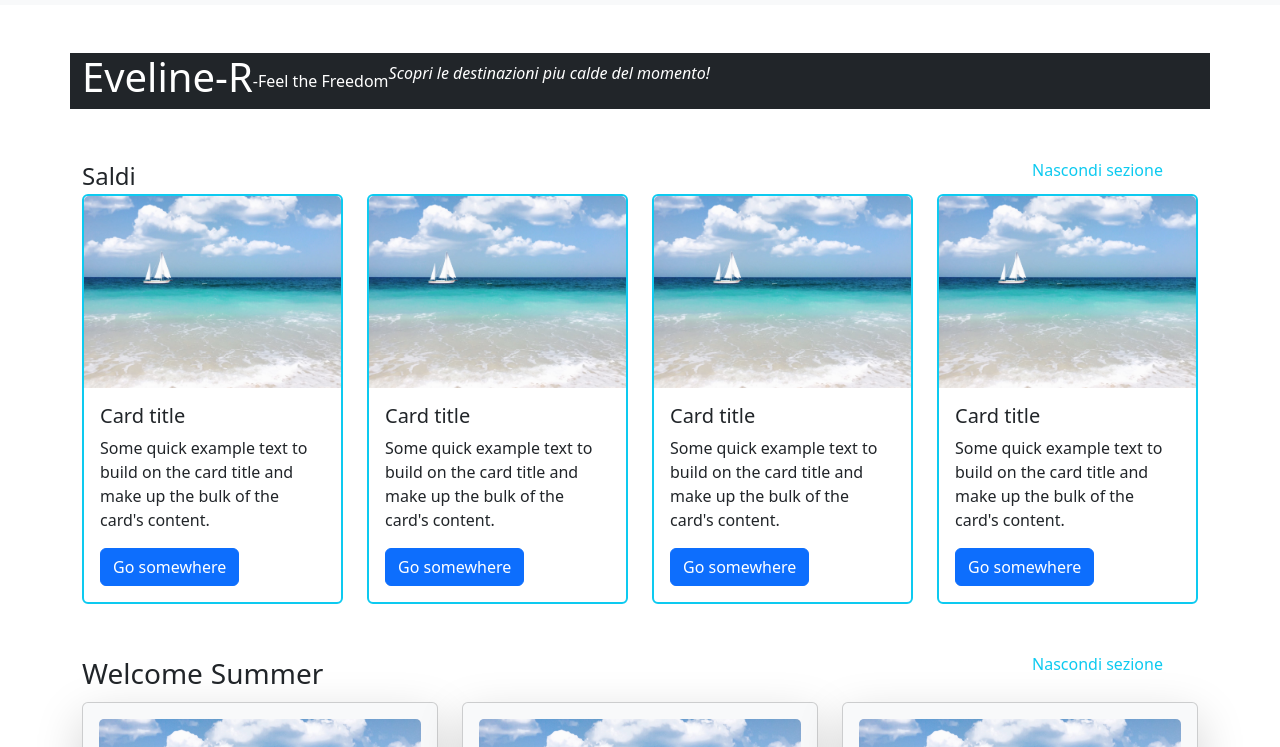
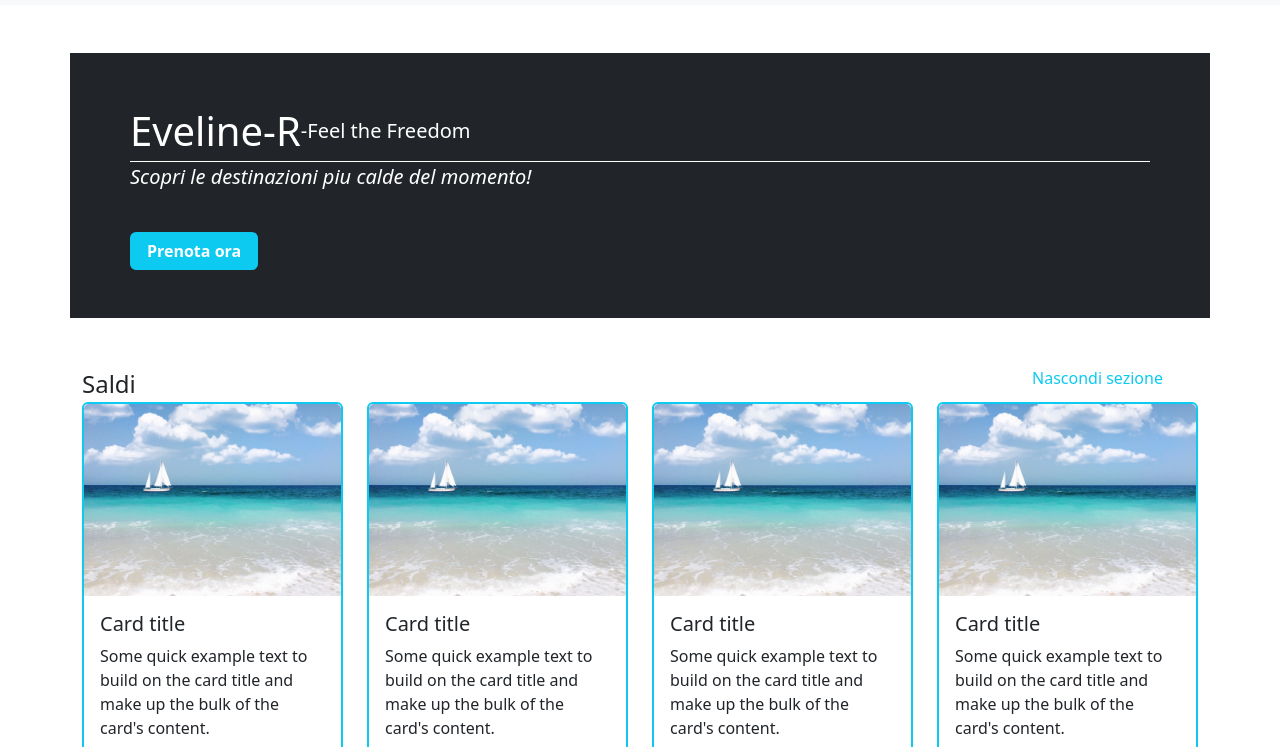
Before and after one commit to Sneakydan7/U2-W6-D2, a plain HTML site: page index.html in a window 1280 px wide. Shown: the part 53-800 px from the top of the page. Drawn offline with nearby package versions, Linux system fonts and the light colour scheme.

Commit message:
adjustments

```diff
--- a/index.html
+++ b/index.html
@@ -71,17 +71,18 @@
     </nav>
 
     <div class="container mt-5">
-      <div class="row bg-dark">
-        <div
-          class="col-12 text-white d-flex align-items-center border-bottom border-white"
-        >
-          <div class="h1">Eveline-R</div>
-          <span>-Feel the Freedom</span>
-          <div class="col text-white">
-            <p class="fst-italic">
-              Scopri le destinazioni piu calde del momento!
-            </p>
-          </div>
+      <div class="row bg-dark p-5">
+        <div class="col-12 text-white d-flex align-items-center">
+          <div class="fs-1">Eveline-R</div>
+          <span class="fs-5">-Feel the Freedom</span>
+        </div>
+        <div class="col text-white">
+          <p class="fst-italic border-top border-white fs-5">
+            Scopri le destinazioni piu calde del momento!
+          </p>
+          <button class="btn bg-info text-white fw-bold px-3 mt-4">
+            Prenota ora
+          </button>
         </div>
       </div>
       <div class="row mt-5">
```
